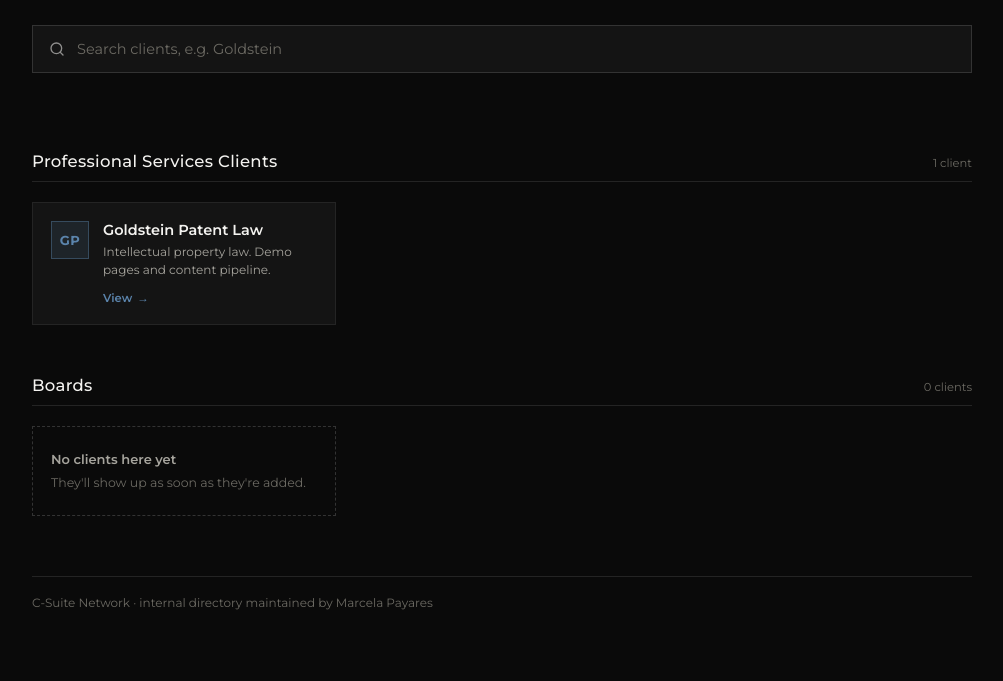
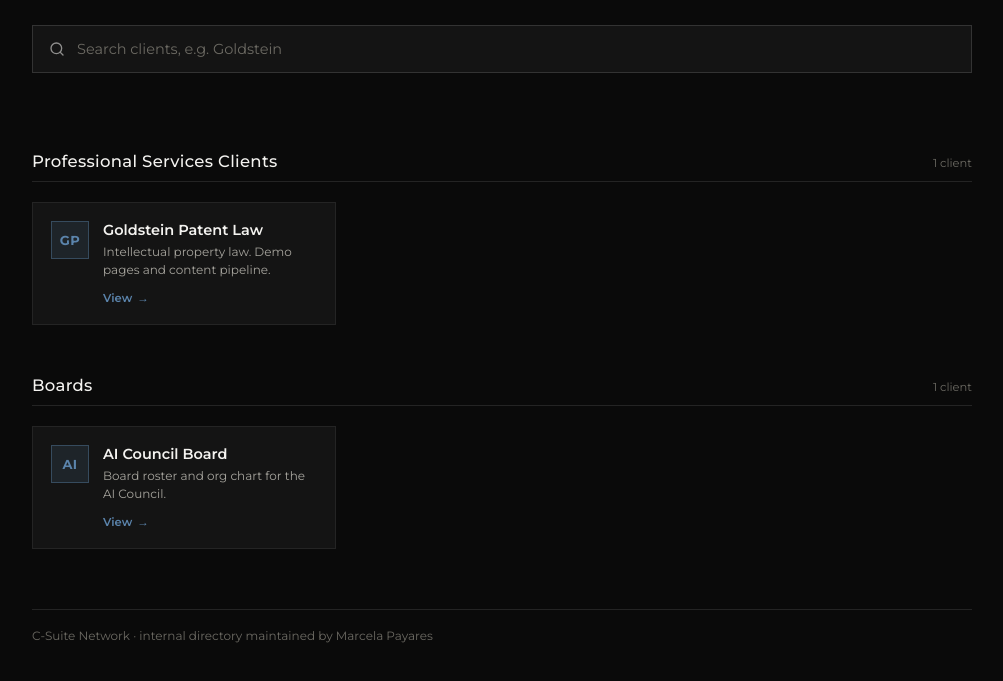
Before and after one commit to marcelapayarescsn/client-directory, a plain HTML site: page index.html in a window 1280 px wide. Shown: the part 255-936 px from the top of the page, without its empty margins (138-1141 px from the left). Drawn offline with Linux system fonts and the light colour scheme.

Commit message:
Add files via upload

```diff
--- a/index.html
+++ b/index.html
@@ -131,6 +131,13 @@
       url: "https://marcelapayarescsn.github.io/rich-goldstein/",
       blurb: "Intellectual property law. Demo pages and content pipeline.",
       initials: "GP"
+    },
+    {
+      name: "AI Council Board",
+      category: "Boards",
+      url: "https://marcelapayarescsn.github.io/ai-council-board/",
+      blurb: "Board roster and org chart for the AI Council.",
+      initials: "AI"
     }
   ];
 
```
